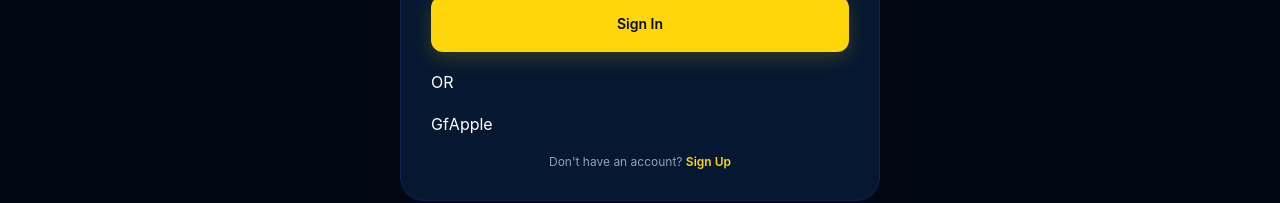
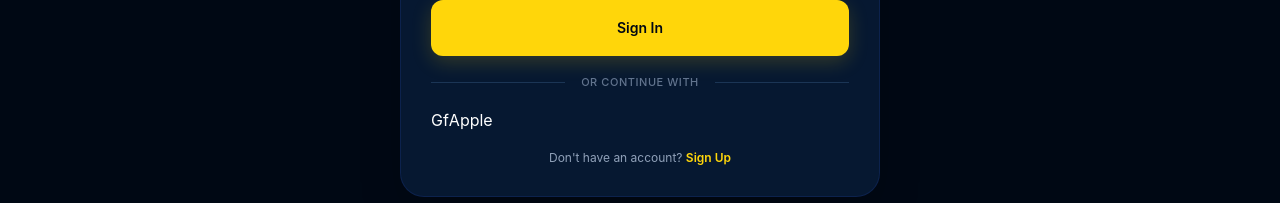
Before and after one commit to wanessags/Authentication-Forms, a React (Vite) app: page / in a window 1280 px wide. Shown: the part 519-722 px from the top of the page. Built offline with nearby package versions, Linux system fonts and the light colour scheme.

Commit message:
style: estiliza separador de autenticacao social

```diff
--- a/src/components/auth/AuthDivider.jsx
+++ b/src/components/auth/AuthDivider.jsx
@@ -1,12 +1,24 @@
 
 export default function AuthDivider() {
-    return (
-      <div role="separator" aria-label="Or continue with">
-        <span aria-hidden="true"></span>
+  return (
+    <div
+      role="separator"
+      aria-label="Or continue with"
+      className="flex w-full items-center gap-4"
+    >
+      <span
+        aria-hidden="true"
+        className="h-px flex-1 bg-[#1B3555]"
+      />
 
-        <span>OR</span>
+      <span className="whitespace-nowrap text-[11px] font-medium uppercase tracking-wider text-slate-500">
+        OR CONTINUE WITH
+      </span>
 
-        <span aria-hidden="true"></span>
-      </div>
-    );
-  }
+      <span
+        aria-hidden="true"
+        className="h-px flex-1 bg-[#1B3555]"
+      />
+    </div>
+  );
+}
```
